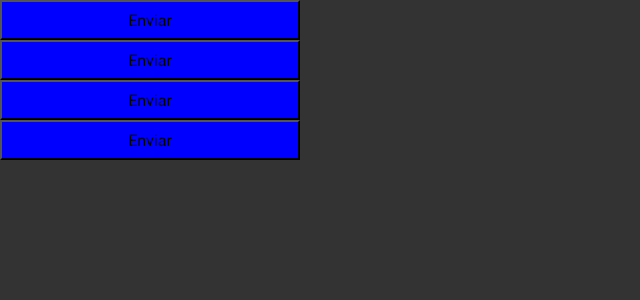
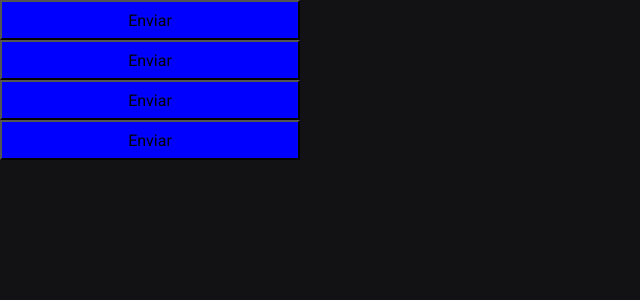
Before and after one commit to augustolr06/Ignite-Timer, a React (Vite) app: page / in a window 1280 px wide. Shown: the top 300 px of the page, without its empty margins (0-640 px from the left). Built offline with nearby package versions, Linux system fonts and the light colour scheme.

Commit message:
fix: add theme color to global styles and focus

```diff
--- a/src/styles/global.ts
+++ b/src/styles/global.ts
@@ -8,8 +8,13 @@ export const GlobalStyle = createGlobalStyle`
   }
 
   body {
-    background-color: #333;
-    color: #fff;
+    background-color: ${props => props.theme.gray_900};
+    color: ${props => props.theme.gray_300};
+  }
+
+  :focus {
+    outline: 0;
+    box-shadow: 0 0 0 2px ${props => props.theme.green_500};
   }
 
   body, input, textarea, button {
```
